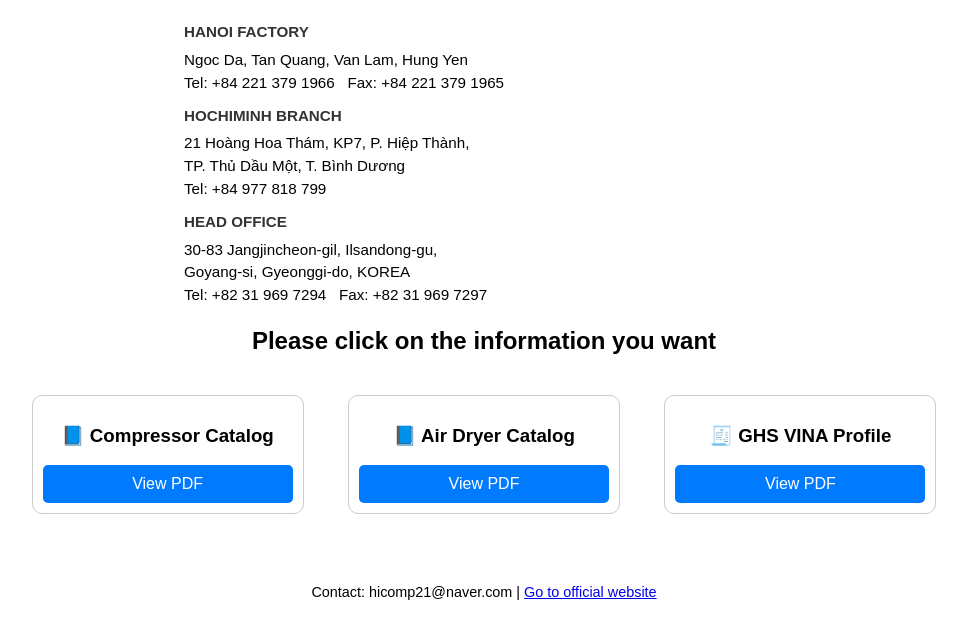
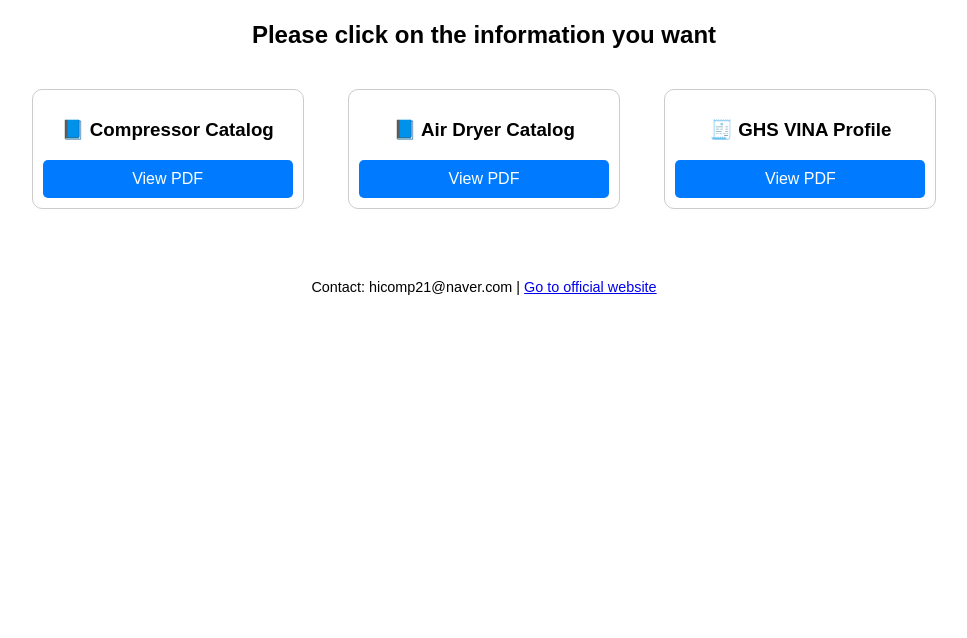
Before and after one commit to kjw-0301/Advertise_Link, a plain HTML site: page index.html in a window 1280 px wide. Shown: the part 170-808 px from the top of the page, without its empty margins (156-1123 px from the left). Drawn offline with Linux system fonts and the light colour scheme.

Commit message:
Update index.html

```diff
--- a/index.html
+++ b/index.html
@@ -30,40 +30,11 @@
     .catalog-item a:hover {
       background-color: #0056b3;
     }
-    .company-address {
-      margin: 20px auto;
-      max-width: 600px;
-      text-align: left;
-      font-size: 0.95em;
-      line-height: 1.5;
-    }
-    .company-address h4 {
-      margin: 10px 0 5px;
-      color: #333;
-    }
   </style>
 </head>
 <body>
 
   <img src="GHS LOGO.jpg" alt="회사 로고" width="180">
-
-  <!-- 회사 주소 추가 -->
-  <div class="company-address">
-    <h4>HANOI FACTORY</h4>
-    Ngoc Da, Tan Quang, Van Lam, Hung Yen<br>
-    Tel: +84 221 379 1966 &nbsp; Fax: +84 221 379 1965
-
-    <h4>HOCHIMINH BRANCH</h4>
-    21 Hoàng Hoa Thám, KP7, P. Hiệp Thành,<br>
-    TP. Thủ Dầu Một, T. Bình Dương<br>
-    Tel: +84 977 818 799
-
-    <h4>HEAD OFFICE</h4>
-    30-83 Jangjincheon-gil, Ilsandong-gu,<br>
-    Goyang-si, Gyeonggi-do, KOREA<br>
-    Tel: +82 31 969 7294 &nbsp; Fax: +82 31 969 7297
-  </div>
-
   <h2>Please click on the information you want</h2>
 
   <div class="catalog-item">
@@ -78,7 +49,7 @@
 
   <div class="catalog-item">
     <h3>🧾 GHS VINA Profile</h3>
-    <a href="GHS VINA PROFILE_KR 250122 sba.pdf" target="_blank">View PDF</a>
+    <a href="GHS VINA_Profile(ENG).pdf" target="_blank">View PDF</a>
   </div>
 
   <footer style="margin-top: 50px; font-size: 0.9em;">
```
